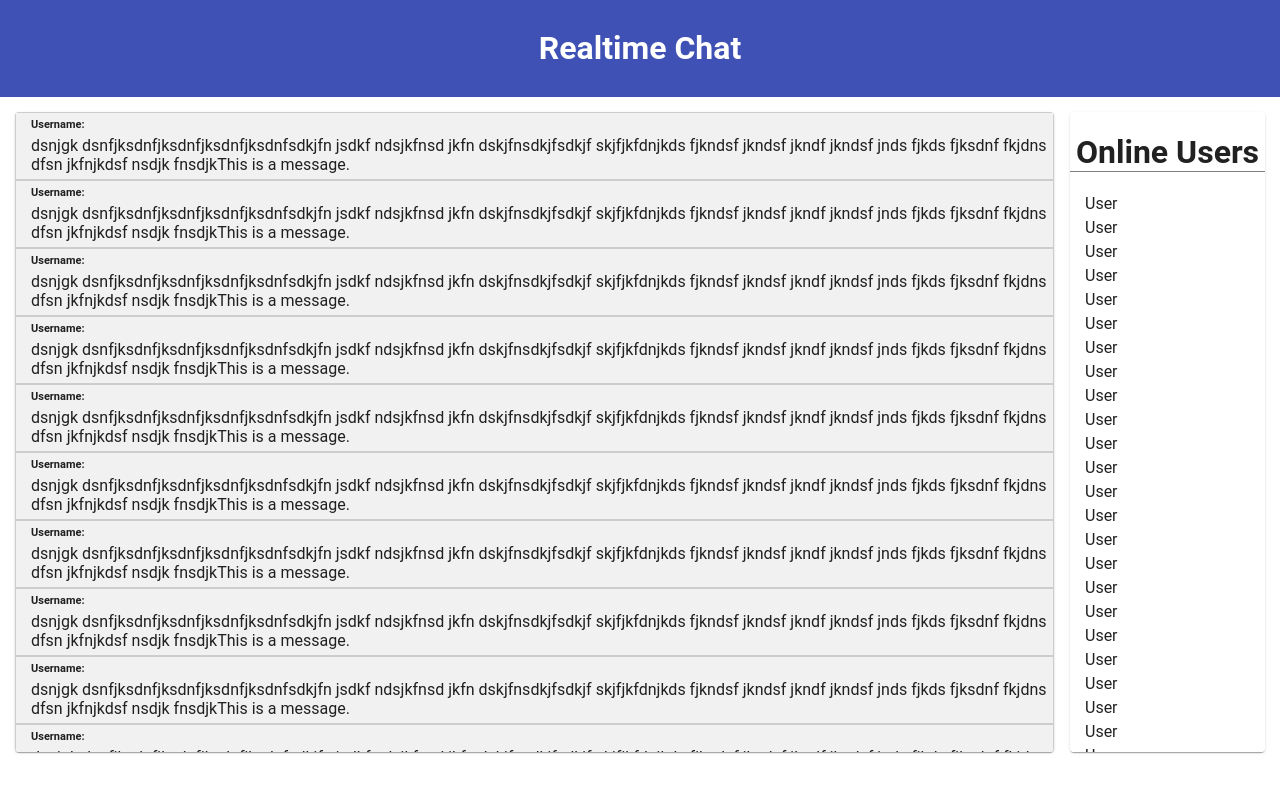
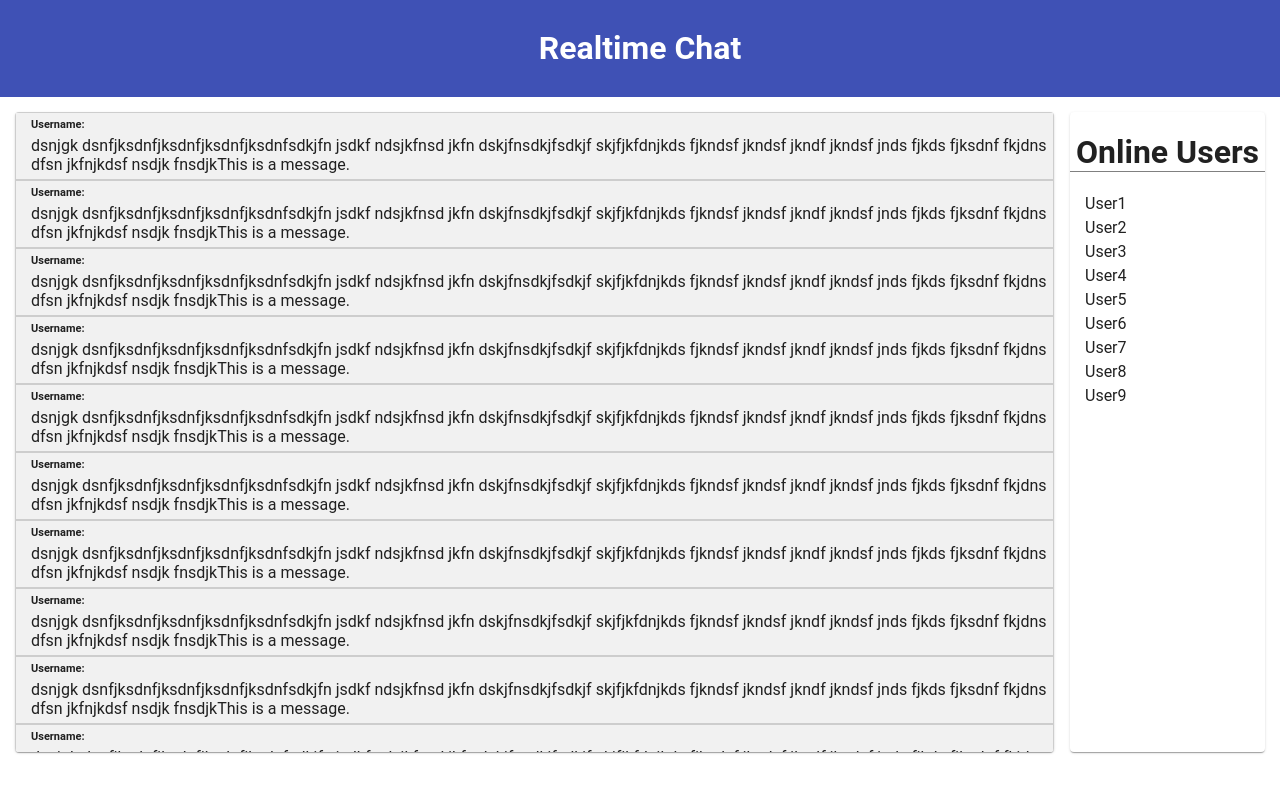
Before and after one commit to jimuskin/realtime-chat, a React (Create React App) app in the folder client/: page /room in a window 1280 px wide. Shown: the top 792 px of the page. Built offline with nearby package versions, Linux system fonts and the light colour scheme.

Commit message:
Updated Props for OnlineUser Component

```diff
--- a/client/src/Components/Chat/Chat.js
+++ b/client/src/Components/Chat/Chat.js
@@ -58,47 +58,15 @@ const Chat = () => {
 						>
 							Online Users
 						</h1>
-						<OnlineUser />
-						<OnlineUser />
-						<OnlineUser />
-						<OnlineUser />
-						<OnlineUser />
-						<OnlineUser />
-						<OnlineUser />
-						<OnlineUser />
-						<OnlineUser />
-						<OnlineUser />
-						<OnlineUser />
-						<OnlineUser />
-						<OnlineUser />
-						<OnlineUser />
-						<OnlineUser />
-						<OnlineUser />
-						<OnlineUser />
-						<OnlineUser />
-						<OnlineUser />
-						<OnlineUser />
-						<OnlineUser />
-						<OnlineUser />
-						<OnlineUser />
-						<OnlineUser />
-						<OnlineUser />
-						<OnlineUser />
-						<OnlineUser />
-						<OnlineUser />
-						<OnlineUser />
-						<OnlineUser />
-						<OnlineUser />
-						<OnlineUser />
-						<OnlineUser />
-						<OnlineUser />
-						<OnlineUser />
-						<OnlineUser />
-						<OnlineUser />
-						<OnlineUser />
-						<OnlineUser />
-						<OnlineUser />
-						<OnlineUser />
+						<OnlineUser name="User1" />
+						<OnlineUser name="User2" />
+						<OnlineUser name="User3" />
+						<OnlineUser name="User4" />
+						<OnlineUser name="User5" />
+						<OnlineUser name="User6" />
+						<OnlineUser name="User7" />
+						<OnlineUser name="User8" />
+						<OnlineUser name="User9" />
 					</Paper>
 				</Grid>
 			</Grid>
--- a/client/src/Components/Chat/OnlineUser.js
+++ b/client/src/Components/Chat/OnlineUser.js
@@ -1,6 +1,6 @@
 import React from "react";
 
-const OnlineUser = () => {
+const OnlineUser = (props) => {
 	return (
 		<div
 			style={{
@@ -13,7 +13,7 @@ const OnlineUser = () => {
 					margin: 0,
 				}}
 			>
-				User
+				{props.name}
 			</p>
 		</div>
 	);
```
